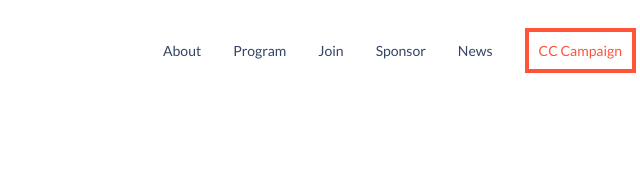
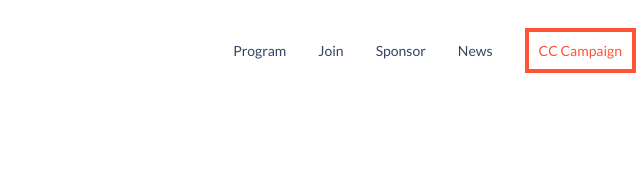
Before and after one commit to donice/Microverse-Portal-Capstone, a website: page index.html in a window 1280 px wide. Shown: the top 177 px of the page, 516-1156 px from the left. Drawn offline with Linux system fonts and the light colour scheme.

Commit message:
Corrected Routes

```diff
--- a/index.html
+++ b/index.html
@@ -30,7 +30,7 @@
       </a>
 
       <ul class="nav-desktop">
-        <li><a href="about.html" >About</a></li>
+        <!-- <li><a href="about.html" >About</a></li> -->
         <li><a href="#program">Program</a></li>
         <li><a href="#join">Join</a></li>
         <li><a href="#sponsor">Sponsor</a></li>
@@ -50,7 +50,7 @@
       </svg>
     </div>
     <ul>
-      <li><a href="/about.html" class="nav-links">About</a></li>
+      <!-- <li><a href="/about.html" class="nav-links">About</a></li> -->
       <li><a href="#program" class="nav-links">Program</a></li>
       <li><a href="#join" class="nav-links">Join</a></li>
       <li><a href="#sponsor" class="nav-links">Sponsor</a></li>
```
